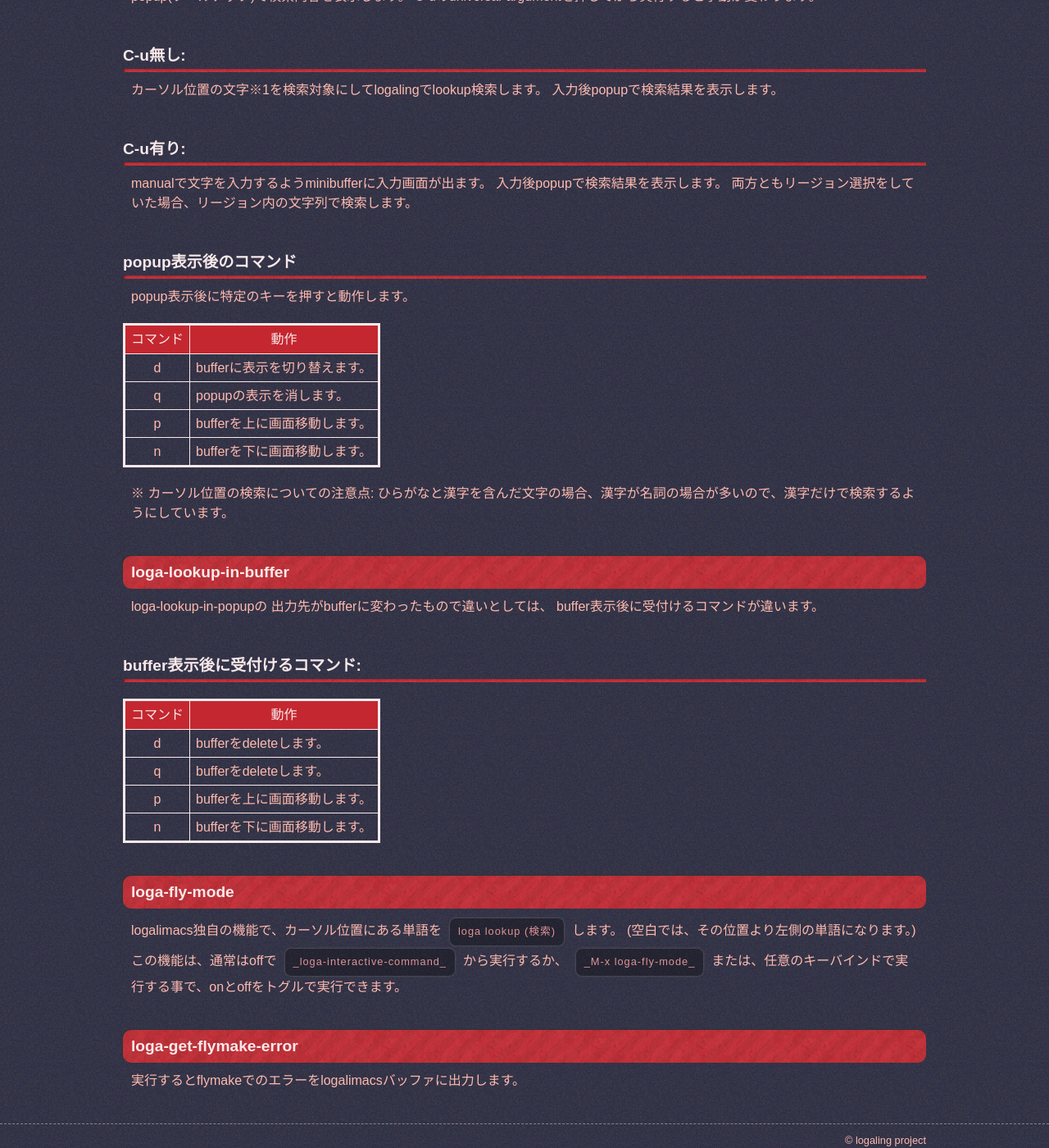
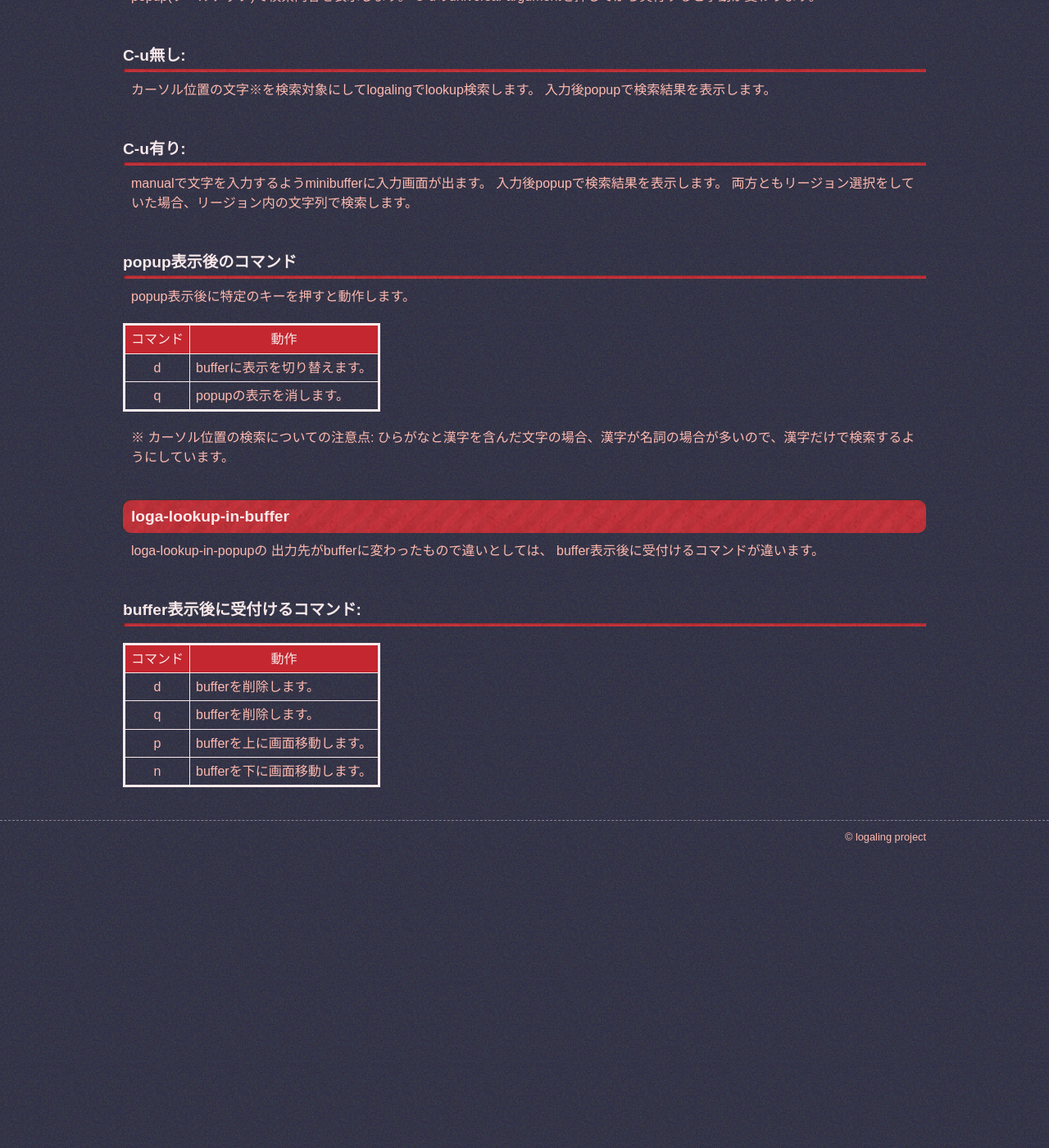
Before and after one commit to logaling/logaling.github.com, a Jekyll site: the page built from logalimacs/commands.md, in a window 1280 px wide and 1400 px high, scrolled down 1223 px. Shown: the whole window at 82% size. Built offline with Jekyll 4.4.1, drawn with Linux system fonts in a browser that asks for light colours; some web fonts are replaced; Markdown is read by kramdown in place of the engine named in the settings; some of the changed text lies outside the part shown.

Commit message:
improve document for logalimacs

```diff
--- a/logalimacs/about.md
+++ b/logalimacs/about.md
@@ -5,8 +5,8 @@ title: logalimacsについて
 
 # logalimacsについて
 
-## logalimacsはlogaling-command用のフロントエンドです。
-   特徴としては以下のようになります:
+## logalimacsはlogaling-command用のフロントエンド
+次のような特徴になります:
 
 ### 英語のドキュメントを見ている時に...
 英語のドキュメントを見ている時に、カーソル位置より手前の単語を調べられます。
@@ -14,11 +14,11 @@ title: logalimacsについて
 
 ### 一つのキーバインドで複数の機能
 logalimacsは、[logaling-command](/about.html)のフロントエンドなので、logaling-commandが利用できるコマンドはEmacs経由で実行できます。
-ターミナルでlogaling-commandを利用する場合、`% loga [行いたいタスク] [任意の引数]..`となりますがlogalimacsでは、`_M-x loga-interactive-command_`とタイプするか、これを割り当てたキーバインドを入力すると対話的に、logalingコマンドを呼び出す事が出来ます。これを行うとミニバッファ上に利用できるコマンドが出るので、その頭文字をタイプする事で、そのコマンドを利用できます。
+ターミナルでlogaling-commandを利用する場合、`% loga [行いたいタスク] [任意の引数]..`となりますがlogalimacsでは、`M-x loga-interactive-command`とタイプするか、これを割り当てたキーバインドを入力すると対話的に、logalingコマンドを呼び出す事が出来ます。これを行うとミニバッファ上に利用できるコマンドが出るので、その頭文字をタイプする事で、対応するコマンドを利用できます。
 
 ### ターミナルからの入力に比べlogalimacsだと少ない入力で済みます。
 
-良く使うであろう検索と単語の追加、更新については、  ターミナル上では、英語で複数の単語をスペース区切りで登録するのに、クオートする必要がありますがlogalimacsの場合は、元の単語、翻訳された単語、注釈(任意)の順にミニバッファにリクエストが出るので、この点を気にする必要はありません。(loga addの場合)
+良く使うであろう検索と単語の追加、更新については、  ターミナル上では、英語で複数の単語をスペース区切りで登録するのに、クオートする必要がありますがlogalimacsの場合は、元の単語、翻訳された単語、注釈(任意)の順にミニバッファにリクエストが出るので、この点を気にする必要はありません。
 
 ※ 詳しい使い方は、[チュートリアル](/logalimacs_tutorial.html) や [コマンド](/logalimacs_commands.html) を参照して下さい。
 
@@ -34,9 +34,9 @@ logalimacsは、[logaling-command](/about.html)のフロントエンドなので
 logaling-command共通の問題点、要望などはlogalingと同じ[コミュニティ](/contribution.html)からお願いします。
 logalimacsに対する問題点、要望は[issues](https://github.com/logaling/logalimacs/issues)にお願いします。
 
-## バージョン情報 1.0.0
+## バージョン情報
 
-2012/2/13にリリース予定です。
+Version:0.9.0(2012/2/13) : 初版
 
 ## ライセンス
 このプラグラムは、フリーソフトウェアです。あなたはこれを、フリーソフトウェア財団によって発行された[GNU GENERAL PUBLIC LICENSE Version 3](www.gnu.org/licenses/gpl-3.0.txt)の定める条件の下で再頒布または、改変する事が出来ます。
--- a/logalimacs/commands.md
+++ b/logalimacs/commands.md
@@ -45,7 +45,7 @@ popup(ツールチップ)で検索内容を表示します。
 C-uのuniversal-argumentを押してから実行すると挙動が変わります。
 
 ### C-u無し:
-カーソル位置の文字※1を検索対象にしてlogalingでlookup検索します。
+カーソル位置の文字※を検索対象にしてlogalingでlookup検索します。
 入力後popupで検索結果を表示します。
 
 ### C-u有り:
@@ -61,8 +61,6 @@ popup表示後に特定のキーを押すと動作します。
 --------|------
 d | bufferに表示を切り替えます。
 q | popupの表示を消します。
-p | bufferを上に画面移動します。
-n | bufferを下に画面移動します。
 
 ※ カーソル位置の検索についての注意点:
 ひらがなと漢字を含んだ文字の場合、漢字が名詞の場合が多いので、漢字だけで検索するようにしています。
@@ -76,15 +74,15 @@ buffer表示後に受付けるコマンドが違います。
 
 コマンド | 動作
 --------|------
-d | bufferをdeleteします。
-q | bufferをdeleteします。
+d | bufferを削除します。
+q | bufferを削除します。
 p | bufferを上に画面移動します。
 n | bufferを下に画面移動します。
 
-## loga-fly-mode
-logalimacs独自の機能で、カーソル位置にある単語を`loga lookup (検索)`します。
-(空白では、その位置より左側の単語になります。)
-この機能は、通常はoffで`_loga-interactive-command_`から実行するか、`_M-x loga-fly-mode_`または、任意のキーバインドで実行する事で、onとoffをトグルで実行できます。
+<!-- ## loga-fly-mode -->
+<!-- logalimacs独自の機能で、カーソル位置にある単語を`loga lookup (検索)`します。 -->
+<!-- (空白では、その位置より左側の単語になります。) -->
+<!-- この機能は、通常はoffで`loga-interactive-command`から実行するか、`M-x loga-fly-mode`または、任意のキーバインドで実行する事で、onとoffをトグルできます。 -->
 
-## loga-get-flymake-error
-実行するとflymakeでのエラーをlogalimacsバッファに出力します。
+<!-- ## loga-get-flymake-error -->
+<!-- 実行するとflymakeでのエラーをlogalimacsバッファに出力します。 -->
--- a/logalimacs/install.md
+++ b/logalimacs/install.md
@@ -5,31 +5,33 @@ title: logalimacsのインストール方法
 
 # logalimacsのインストール方法,設定
 
+## 1. logaling-commandをインストールする
+logalimacsではlogaling-commandをインストールする必要があります。
+もしインストールしていない場合次のリンクを参照してインストールして下さい。
 
-※ logaling-commandをインストールする必要があります。
 
 <a href="/"><img src="/logalimacs/images/commonLogalingLink.png" width="550" height="100" alt="logaling-commandのインストールはこちら"></a>
 
-## 1. logaling-commandをインストールする
-[logaling-command](/about.html)を既にインストールしている場合は、次の項へ飛ばして下さい。(またlogaling-commandを翻訳用の対訳用語集として使用したい場合は
-[こちら](/tutorial.html)をご覧ください)
 
-### システムのruby1.9を使っている場合:
-
-    % sudo gem install logaling-command
-
-### rvmを使っている場合:
-(rvmを使っていてruby1.9系をインストールしていなかったら "% rvm install 1.9.2" でインストールできます。)
-
-    % gem install logaling-command
-
-### rvmをEmacsで使う場合の設定:
+### rvmを利用している場合の設定:
 [rvm.el](https://github.com/senny/rvm.el)が必要です。
 端末で先に % rvm use 1.9.2 --defaultでデフォルトを1.9系にして、以下のコードを.emacs等に書きます。
 (パスを通した所にrvm.elを置くかloadして下さい。わからなければ_6. 雑多な設定_へ)
 
 	(require 'rvm)
 	(rvm-use-default)
+
+### logalingのconfig設定をする
+登録したい翻訳元の言語と翻訳された後の言語を、
+ホームディレクトリの~/.logaling/configに設定します。
+以下はmy-dictionaryという用語集名で、翻訳元が英語(en)で翻訳後が日本語(ja)で
+設定しています。
+
+    --glossary my-dictionary
+    --source-language en
+    --target-language ja
+
+詳しくは[こちら](/tutorial.html)をご覧ください
 
 ## 2. Emacs24でのインストール方法
 Emacs24でない方は、次の項へ飛ばして下さい。
@@ -68,50 +70,28 @@ Emacs24以外の方はgitが使用可能であれば、下記のコマンドで
     % cd YOUR-CLONE-DIRECTORY
     % git clone https://github.com/logaling/logalimacs.git
 
-ダウンロードしたら、./logalimacs/の中のlogalimacs.elを、あなたのパッケージを管理している所へ写すか、インストールした場所へパスを通してください(わからなければ雑多な設定の項へ)。その後に.emacsへの設定の項へ進んで下さい。
-
-logalimacsはpopwin.elとpopup.elを利用するとより便利になります。
-もし興味があれば、popwin.el,popup.el用の便利な設定を試して見て下さい。
+ダウンロードしたら、./logalimacs/の中へロードパスを通します。
+次の.emacsへの設定をご覧下さい。
 
 ## 4. .emacsへの設定
 
 あなたの設定用の.emacsへ(~/.emacs.d/init.elでもいいですし、他にload関数で読み込んだ所でもいいです)以下のように書込みます。
-これで、logalimacsを利用できるようになります。
+
+    ;; "~/.emacs.d/package/hoge/以下にパスを通す場合
+    (add-to-list 'load-path "~/.emacs.d/package/hoge")
+
+    ;;; keybinds
+    (when (require 'logalimacs nil t)
+      (global-set-key (kbd "M-g M-i") 'loga-interactive-command)
+      (global-set-key (kbd "M-g M-l") 'loga-lookup-at-manually)
+      (global-set-key (kbd "M-g M-a") 'loga-add)
+      (global-set-key (kbd "C-:") 'loga-lookup-in-popup))
+
+
 
 注意1: もしエラーが出るのであれば、閉じ括弧後ろでC-x C-e(または、M-x eval-last-sexp)をタイプする事で、その行を評価でき行単位でのチェックができます。
 注意2: キーバインド(kbd "ここの部分")は、あなたが使いやすい所に設定して下さい。
-
-
-	;;; keybinds
-	;; Emacs起動時から動作させる場合
-	(when (require 'logalimacs nil t)
-	(global-set-key (kbd "M-g M-i") 'loga-interactive-command)
-	(global-set-key (kbd "M-g M-l") 'loga-lookup-region-or-manually)
-	(global-set-key (kbd "M-g M-a") 'loga-add-word)
-	(global-set-key (kbd "C-:") 'loga-lookup-for-popup))
-
-
-## 5. popwin.el、popup.el用の設定
-
-注意:この設定を利用する為には、
-[_popwin.el_](https://github.com/m2ym/popwin-el)と[_popup.el_](https://github.com/m2ym/popup-el)が必要です。
-Emacs24経由でlogalimacsをインストールした場合は、自動で設定されます。
-
-	;; configuration for popwin.el
-	(require 'popwin)
-	(setq display-buffer-function 'popwin:display-buffer)
-	(setq popwin:special-display-config
-	      (append '(
-	            ("*logalimacs*" :position bottom :height 10 :noselect t :stick t)
-	            ;; if need to other configuration, add for like below:
-	            ;("*Backtrace*")
-	            )
-	          popwin:special-display-config))
-
-
-	;; configuration for popup.el
-	(require 'popup)
-
+注意3: logalimacsは[_popwin.el_](https://github.com/m2ym/popwin-el)と[_popup.el_](https://github.com/m2ym/popup-el)を利用しています。githubからcloneしたファイルを移動する場合、これらも必要となります。
 
 ## 6. 雑多な設定
 
--- a/logalimacs/tutorial.md
+++ b/logalimacs/tutorial.md
@@ -43,9 +43,7 @@ gene95とedictをインポートしただけでは通常表示されません。
 
 ### 方法1
 
-例えば、テレビで見た英単語の意味を調べる等、コピペではなくどうしても、自分で検索する用語を入力したい時は、`M-x loga-lookup-at-manually`と入力するか、インストールの項であったglobal-set-keyで自分で、loga-lookup-at-manuallyを登録したキーバインドを入力するとミニバッファに調べたい単語を聞かれるので、あなたが調べたい単語を入力して、入力が終わったらRETを押すとlogalingで検索され結果が\*logalimacs\*バッファに表示されます。
-
-注意: Emacs23の方でもしpopwinの設定をしていない場合は、選択していないバッファに表示されますのでご注意ください。
+例えば、テレビで見た英単語の意味を調べる等、コピペではなくどうしても、自分で検索する用語を入力したい時は、`M-x loga-lookup-at-manually`と入力するか、インストールの項であったglobal-set-keyで自分で登録したキーバインドを入力するとミニバッファに調べたい単語を聞かれるので、あなたが調べたい単語を入力して、入力が終わったらRETを押すとlogalingで検索され結果が\*logalimacs\*バッファに表示されます。
 
 
 ![自分で入力して検索](/logalimacs/images/outputBuffer.png)
```
Also changed, not shown: other parts of logalimacs/commands.md (+1 -1 lines), logalimacs/index.md (+1 -1 lines).
